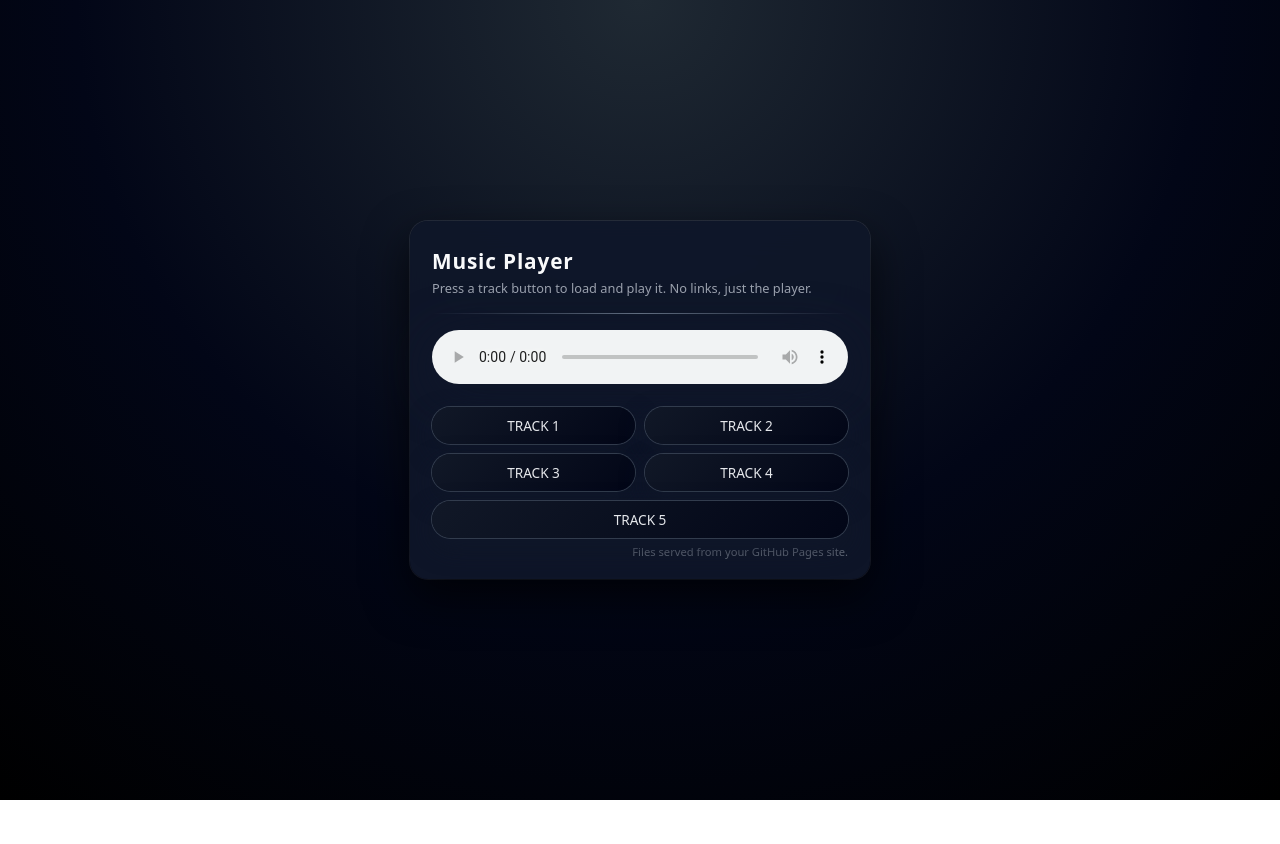
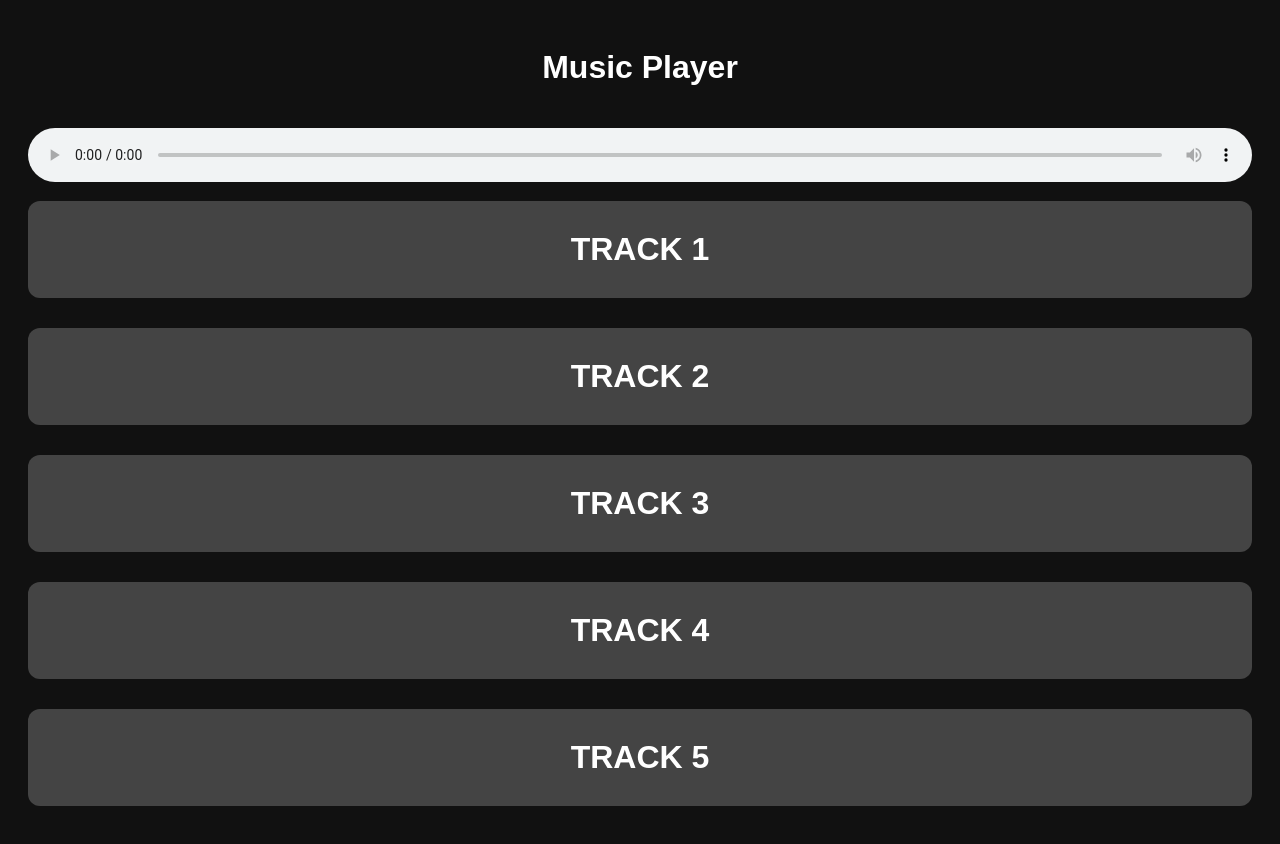
Before and after one commit to Rohansweb-codexamples/Musicplayerspellingcheck55677-_---gncfj, a plain HTML site: page index.html in a window 1280 px wide. Before the commit the page ends 800 px from the top, so only its background shows below. Drawn offline with Linux system fonts and the light colour scheme.

Commit message:
Update index.html

```diff
--- a/index.html
+++ b/index.html
@@ -1,174 +1,57 @@
 <!DOCTYPE html>
-<html lang="en">
+<html>
 <head>
-  <meta charset="UTF-8" />
-  <title>Music Player – Simple Tracks</title>
+<meta charset="UTF-8">
+<title>Simple Music Player</title>
+
 <style>
-    * {
-      box-sizing: border-box;
-      margin: 0;
-      padding: 0;
-      font-family: system-ui, -apple-system, BlinkMacSystemFont, "Segoe UI", sans-serif;
-    }
-
   body {
-      min-height: 100vh;
-      display: flex;
-      align-items: center;
-      justify-content: center;
-      background: radial-gradient(circle at top, #1f2933 0, #020617 55%, #000 100%);
-      color: #f9fafb;
-    }
-
-    .player-container {
-      background: rgba(15, 23, 42, 0.95);
-      border-radius: 18px;
-      padding: 26px 22px 20px;
-      box-shadow:
-        0 18px 45px rgba(0, 0, 0, 0.7),
-        0 0 0 1px rgba(148, 163, 184, 0.18);
-      width: 100%;
-      max-width: 460px;
-      backdrop-filter: blur(18px);
-    }
-
-    .title {
-      font-size: 1.3rem;
-      font-weight: 600;
-      margin-bottom: 4px;
-      letter-spacing: 0.04em;
-    }
-
-    .subtitle {
-      font-size: 0.8rem;
-      color: #9ca3af;
-      margin-bottom: 16px;
-    }
-
-    .divider {
-      height: 1px;
-      background: linear-gradient(
-        to right,
-        rgba(148, 163, 184, 0),
-        rgba(148, 163, 184, 0.7),
-        rgba(148, 163, 184, 0)
-      );
-      margin-bottom: 16px;
+    background: #111;
+    color: white;
+    font-family: Arial, sans-serif;
+    text-align: center;
+    padding: 20px;
   }
 
   audio {
     width: 100%;
-      margin-bottom: 18px;
-      filter: drop-shadow(0 10px 25px rgba(15, 23, 42, 0.9));
+    margin-top: 20px;
   }
 
-    .track-list {
-      display: flex;
-      flex-wrap: wrap;
-      gap: 10px;
-      margin-bottom: 6px;
+  .btn {
+    width: 100%;
+    padding: 30px;
+    margin: 15px 0;
+    font-size: 32px;
+    font-weight: bold;
+    border: none;
+    border-radius: 12px;
+    background: #444;
+    color: white;
+    cursor: pointer;
   }
 
-    .track-button {
-      flex: 1 1 calc(50% - 10px);
-      min-width: 120px;
-      border: none;
-      border-radius: 999px;
-      padding: 9px 14px;
-      font-size: 0.85rem;
-      font-weight: 500;
-      color: #e5e7eb;
-      background: linear-gradient(135deg, #111827, #020617);
-      cursor: pointer;
-      position: relative;
-      overflow: hidden;
-      transition:
-        transform 0.12s ease-out,
-        box-shadow 0.12s ease-out,
-        background 0.15s ease-out,
-        color 0.15s ease-out;
-      box-shadow:
-        0 0 0 1px rgba(55, 65, 81, 0.9),
-        0 10px 25px rgba(15, 23, 42, 0.9);
-    }
-
-    .track-button::before {
-      content: "";
-      position: absolute;
-      inset: 0;
-      background: radial-gradient(circle at 0 0, rgba(56, 189, 248, 0.35), transparent 55%);
-      opacity: 0;
-      transition: opacity 0.18s ease-out;
-      pointer-events: none;
-    }
-
-    .track-button:hover {
-      transform: translateY(-1px);
-      box-shadow:
-        0 0 0 1px rgba(59, 130, 246, 0.9),
-        0 14px 30px rgba(15, 23, 42, 0.95);
-      background: linear-gradient(135deg, #020617, #020617);
-      color: #f9fafb;
-    }
-
-    .track-button:hover::before {
-      opacity: 1;
-    }
-
-    .track-button:active {
-      transform: translateY(0);
-      box-shadow:
-        0 0 0 1px rgba(59, 130, 246, 0.9),
-        0 6px 14px rgba(15, 23, 42, 0.9);
-    }
-
-    .footer-note {
-      font-size: 0.7rem;
-      color: #6b7280;
-      text-align: right;
-      margin-top: 4px;
-    }
-
-    @media (max-width: 480px) {
-      .player-container {
-        margin: 16px;
-        padding: 22px 18px 18px;
-      }
-
-      .track-button {
-        flex: 1 1 100%;
-      }
+  .btn:active {
+    background: #666;
   }
 </style>
+
 </head>
 <body>
-  <div class="player-container">
-    <div class="title">Music Player</div>
-    <div class="subtitle">Press a track button to load and play it. No links, just the player.</div>
-    <div class="divider"></div>
 
-    <!-- Single audio player -->
-    <audio id="audioPlayer" controls preload="none">
-      Your browser does not support the audio element.
-    </audio>
+<h1>Music Player</h1>
 
-    <!-- Track buttons (no links) -->
-    <div class="track-list">
-      <button class="track-button" onclick="playTrack(1)">TRACK 1</button>
-      <button class="track-button" onclick="playTrack(2)">TRACK 2</button>
-      <button class="track-button" onclick="playTrack(3)">TRACK 3</button>
-      <button class="track-button" onclick="playTrack(4)">TRACK 4</button>
-      <button class="track-button" onclick="playTrack(5)">TRACK 5</button>
-    </div>
+<audio id="player" controls></audio>
 
-    <div class="footer-note">Files served from your GitHub Pages site.</div>
-  </div>
+<button class="btn" onclick="playTrack(1)">TRACK 1</button>
+<button class="btn" onclick="playTrack(2)">TRACK 2</button>
+<button class="btn" onclick="playTrack(3)">TRACK 3</button>
+<button class="btn" onclick="playTrack(4)">TRACK 4</button>
+<button class="btn" onclick="playTrack(5)">TRACK 5</button>
 
 <script>
-    // Base URL of your GitHub Pages site
-    const BASE_URL = "https://rohansweb-codexamples.github.io/Musicplayerspellingcheck55677-_---gncfj/";
+const BASE = "https://rohansweb-codexamples.github.io/Musicplayerspellingcheck55677-_---gncfj/";
 
-    // Map track numbers to file names on your site
 const tracks = {
   1: "SONGSmashup-aimashupmaker-1778513456891900046.mp3",
   2: "screenrecorder-20260511-161025.mp3",
@@ -177,17 +60,12 @@
   5: "16.1s%20Recording%20(Dec%2028%20@%2012_05%20PM)%20(Cover).mp3"
 };
 
-    function playTrack(number) {
-      const audio = document.getElementById("audioPlayer");
-      const fileName = tracks[number];
-
-      if (!fileName) return;
-
-      audio.src = BASE_URL + fileName;
-      audio.play().catch(() => {
-        // Autoplay might be blocked; user can press play manually
-      });
+function playTrack(n) {
+  const player = document.getElementById("player");
+  player.src = BASE + tracks[n];
+  player.play();
 }
 </script>
+
 </body>
 </html>
```
Lines whose indentation alone changed are shown as unchanged.
